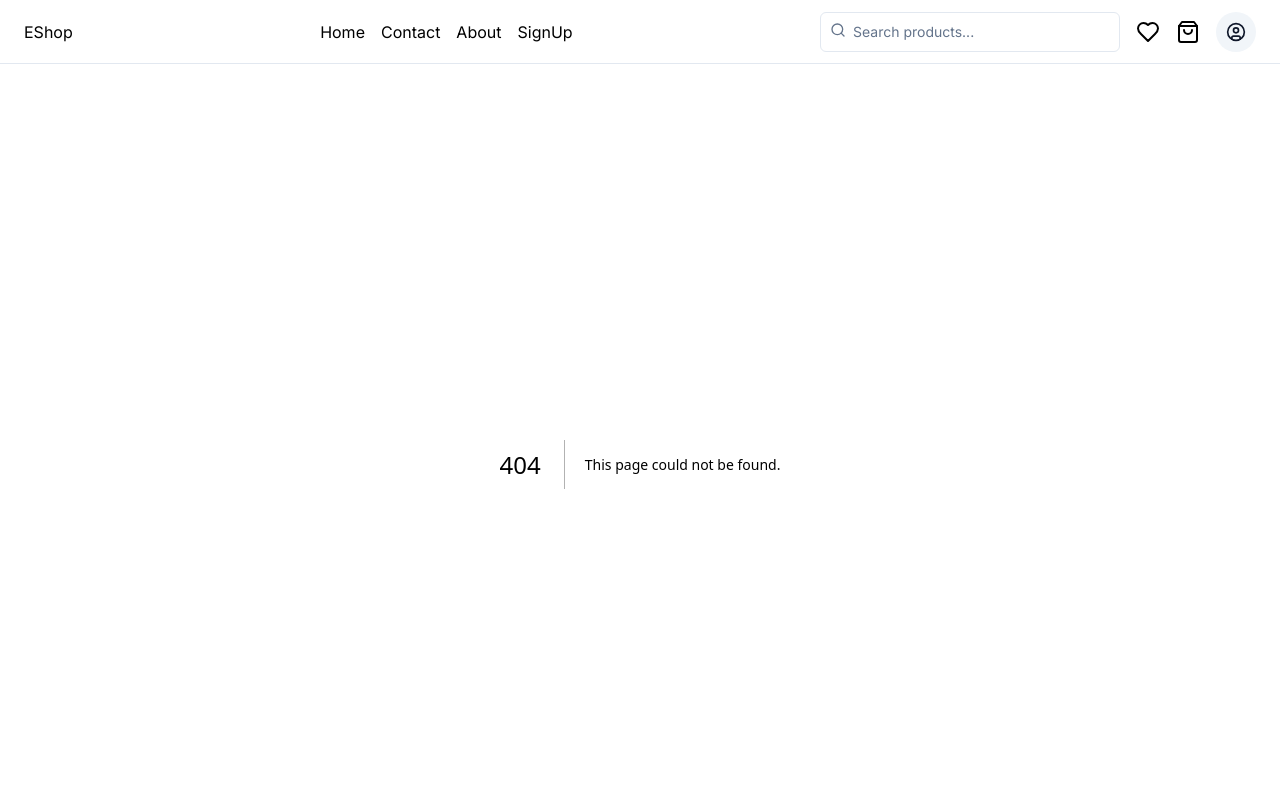
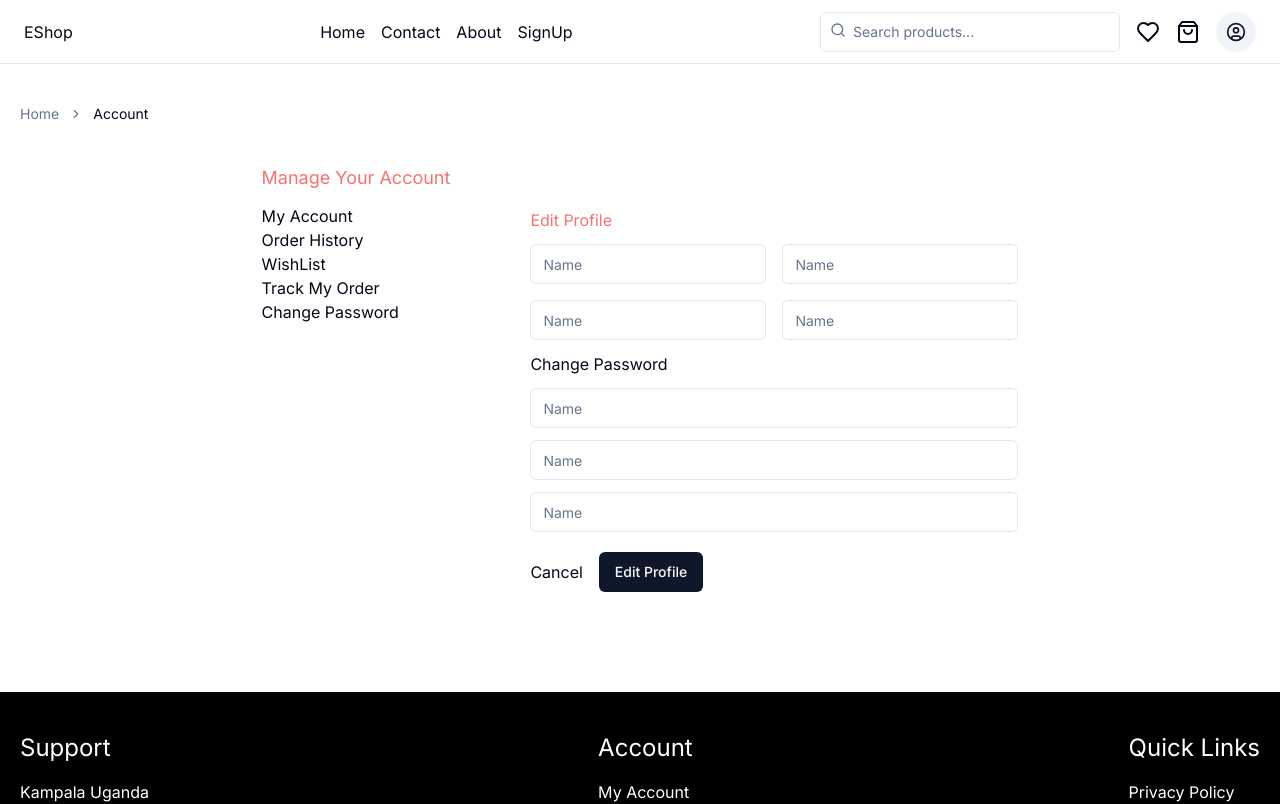
Before and after one commit to isiagi/shop, a Next.js app: page /account in a window 1280 px wide. Before the commit this address had no page. Shown: the top 804 px of the page. Built offline with nearby package versions, Linux system fonts and the light colour scheme.

Commit message:
refactor: Add sign up & in pages

```diff
--- /dev/null
+++ b/app/account/page.js
@@ -0,0 +1,68 @@
+import { Button } from "@/components/ui/button";
+import { Input } from "@/components/ui/input";
+import React from "react";
+import {
+  Breadcrumb,
+  BreadcrumbItem,
+  BreadcrumbLink,
+  BreadcrumbList,
+  BreadcrumbPage,
+  BreadcrumbSeparator,
+} from "@/components/ui/breadcrumb";
+
+function page() {
+  return (
+    <div className="px-5">
+      <div>
+        <Breadcrumb className="pt-10 pb-10">
+          <BreadcrumbList>
+            <BreadcrumbItem>
+              <BreadcrumbLink href="/">Home</BreadcrumbLink>
+            </BreadcrumbItem>
+            <BreadcrumbSeparator />
+            <BreadcrumbItem>
+              <BreadcrumbPage>Account</BreadcrumbPage>
+            </BreadcrumbItem>
+          </BreadcrumbList>
+        </Breadcrumb>
+      </div>
+      <div className="flex justify-center gap-6 md:gap-20 flex-wrap pb-20">
+        <div className="">
+          <h3 className="text-red-400 text-lg pb-3">Manage Your Account</h3>
+          <ul>
+            <li>My Account</li>
+            <li>Order History</li>
+            <li>WishList</li>
+            <li>Track My Order</li>
+            <li>Change Password</li>
+          </ul>
+        </div>
+        <div className="pt-8">
+          <div>
+            <h3 className="text-red-400 py-3">Edit Profile</h3>
+            <div>
+              <div className="grid grid-cols-2 gap-4">
+                <Input placeholder="Name" />
+                <Input placeholder="Name" />
+                <Input placeholder="Name" />
+                <Input placeholder="Name" />
+              </div>
+              <h3 className="py-3">Change Password</h3>
+              <div className="grid gap-3">
+                <Input placeholder="Name" />
+                <Input placeholder="Name" />
+                <Input placeholder="Name" />
+              </div>
+              <div className="flex gap-4 items-center py-5">
+                <h3>Cancel</h3>
+                <Button>Edit Profile</Button>
+              </div>
+            </div>
+          </div>
+        </div>
+      </div>
+    </div>
+  );
+}
+
+export default page;
--- a/app/detail/[id]/page.js
+++ b/app/detail/[id]/page.js
@@ -48,7 +48,7 @@ function page() {
           </BreadcrumbList>
         </Breadcrumb>
       </div>
-      <div className="grid md:grid-cols-2 auto-rows-fr gap-6 pb-20">
+      <div className="grid md:grid-cols-2  gap-6 pb-20">
         <div className="">
           <ImageGallery
             className="h-full"
--- /dev/null
+++ b/app/login/page.js
@@ -0,0 +1,30 @@
+import { Button } from "@/components/ui/button";
+import { Input } from "@/components/ui/input";
+import Link from "next/link";
+import React from "react";
+
+function page() {
+  return (
+    <div className="grid grid-cols-fluid py-10">
+      <div className="bg-[url('https://images.unsplash.com/photo-1517472292914-9570a594783b?w=500&auto=format&fit=crop&q=60&ixlib=rb-4.0.3&ixid=M3wxMjA3fDB8MHxzZWFyY2h8MTZ8fGNsb3RofGVufDB8fDB8fHww')] bg-cover bg-no-repeat bg-center min-h-[200px] md:min-h-[500px]"></div>
+      <div className="px-5 flex justify-center items-center ">
+        <div className=" w-full md:w-1/2 md:py-0 py-10">
+          <h3 className="text-2xl">Login to E-Shop</h3>
+          <p className="py-2">Please enter details below.</p>
+
+          <div className="grid gap-7">
+            <Input placeholder="Email" className="w-full" />
+            <Input placeholder="Password" className="w-full" />
+          </div>
+          <div className="flex justify-between items-center">
+            <Button className="mt-5">Sign Up</Button>
+
+            <p className="py-5 text-red-400">Forgot Password ?</p>
+          </div>
+        </div>
+      </div>
+    </div>
+  );
+}
+
+export default page;
--- /dev/null
+++ b/app/signup/page.js
@@ -0,0 +1,31 @@
+import { Button } from "@/components/ui/button";
+import { Input } from "@/components/ui/input";
+import Link from "next/link";
+import React from "react";
+
+function page() {
+  return (
+    <div className="grid grid-cols-fluid py-10">
+      <div className="bg-[url('https://images.unsplash.com/photo-1517472292914-9570a594783b?w=500&auto=format&fit=crop&q=60&ixlib=rb-4.0.3&ixid=M3wxMjA3fDB8MHxzZWFyY2h8MTZ8fGNsb3RofGVufDB8fDB8fHww')] bg-cover bg-no-repeat bg-center min-h-[200px] md:min-h-[500px]"></div>
+      <div className="px-5 flex justify-center items-center">
+        <div className=" w-full md:w-1/2 md:py-0 py-10">
+          <h3 className="text-2xl">Create an account</h3>
+          <p className="py-2">Please enter details below.</p>
+
+          <div className="grid gap-7">
+            <Input placeholder="Username" className="w-full" />
+            <Input placeholder="Email" className="w-full" />
+            <Input placeholder="Password" className="w-full" />
+          </div>
+          <Button className="mt-5">Sign Up</Button>
+
+          <p className="py-5">
+            Already have an account? <Link href="/login">Login</Link>
+          </p>
+        </div>
+      </div>
+    </div>
+  );
+}
+
+export default page;
--- a/app/ui/nav/Nav.js
+++ b/app/ui/nav/Nav.js
@@ -20,6 +20,7 @@ import {
 
 import { Sheet, SheetContent, SheetTrigger } from "@/components/ui/sheet";
 import Link from "next/link";
+import { Separator } from "@/components/ui/separator";
 
 export default function Home() {
   return (
@@ -38,7 +39,9 @@ export default function Home() {
             <Link href={"/about"}>
               <li>About</li>
             </Link>
-            <li>SignUp</li>
+            <Link href={"/signup"}>
+              <li>SignUp</li>
+            </Link>
           </ul>
 
           <Sheet>
@@ -53,7 +56,7 @@ export default function Home() {
               </Button>
             </SheetTrigger>
             <SheetContent side="left">
-              <nav className="grid gap-6 text-lg font-medium">
+              <nav className="grid gap-4 text-md font-medium mb-4">
                 <Link
                   href="#"
                   className="flex items-center gap-2 text-lg font-semibold"
@@ -62,32 +65,46 @@ export default function Home() {
                   <span className="sr-only">Acme Inc</span>
                 </Link>
                 <Link
-                  href="#"
+                  href="/"
                   className="text-muted-foreground hover:text-foreground"
                 >
-                  Dashboard
+                  Home
                 </Link>
                 <Link
-                  href="#"
+                  href="/about"
                   className="text-muted-foreground hover:text-foreground"
                 >
-                  Orders
+                  About
                 </Link>
                 <Link
-                  href="#"
+                  href="/contact"
                   className="text-muted-foreground hover:text-foreground"
                 >
-                  Products
+                  Contact
                 </Link>
                 <Link
-                  href="#"
+                  href="/signup"
                   className="text-muted-foreground hover:text-foreground"
                 >
-                  Customers
+                  Sign Up
                 </Link>
-                <Link href="#" className="hover:text-foreground">
-                  Settings
+                <Link
+                  href="/account"
+                  className="text-muted-foreground hover:text-foreground"
+                >
+                  My Account
                 </Link>
+              </nav>
+              <Separator />
+              <h4 className="py-4">Categories</h4>
+              <nav className="grid gap-4 text-md font-medium">
+                <div className="flex flex-col gap-4">
+                  <Link href="/products">Home & Lifestyle</Link>
+                  <Link href="/products">Clothing</Link>
+                  <Link href="/products">Electronics</Link>
+                  <Link href="/products">Gadgets</Link>
+                  <Link href="/products">Women Fashion</Link>
+                </div>
               </nav>
             </SheetContent>
           </Sheet>
@@ -122,8 +139,11 @@ export default function Home() {
               </DropdownMenuTrigger>
               <DropdownMenuContent align="end">
                 <DropdownMenuLabel>My Account</DropdownMenuLabel>
+
                 <DropdownMenuSeparator />
-                <DropdownMenuItem>Settings</DropdownMenuItem>
+                <Link href={"/account"}>
+                  <DropdownMenuItem>Account</DropdownMenuItem>{" "}
+                </Link>
                 <DropdownMenuItem>Support</DropdownMenuItem>
                 <DropdownMenuSeparator />
                 <DropdownMenuItem>Logout</DropdownMenuItem>
--- /dev/null
+++ b/components/ui/separator.jsx
@@ -0,0 +1,25 @@
+"use client"
+
+import * as React from "react"
+import * as SeparatorPrimitive from "@radix-ui/react-separator"
+
+import { cn } from "@/lib/utils"
+
+const Separator = React.forwardRef((
+  { className, orientation = "horizontal", decorative = true, ...props },
+  ref
+) => (
+  <SeparatorPrimitive.Root
+    ref={ref}
+    decorative={decorative}
+    orientation={orientation}
+    className={cn(
+      "shrink-0 bg-border",
+      orientation === "horizontal" ? "h-[1px] w-full" : "h-full w-[1px]",
+      className
+    )}
+    {...props} />
+))
+Separator.displayName = SeparatorPrimitive.Root.displayName
+
+export { Separator }
--- a/package.json
+++ b/package.json
@@ -11,6 +11,7 @@
   "dependencies": {
     "@radix-ui/react-dialog": "^1.1.1",
     "@radix-ui/react-dropdown-menu": "^2.1.1",
+    "@radix-ui/react-separator": "^1.1.0",
     "@radix-ui/react-slot": "^1.1.0",
     "@radix-ui/react-toggle": "^1.1.0",
     "@radix-ui/react-toggle-group": "^1.1.0",
```
Also changed, not shown: 1 other file (tests, documents, lock files or other folders).
